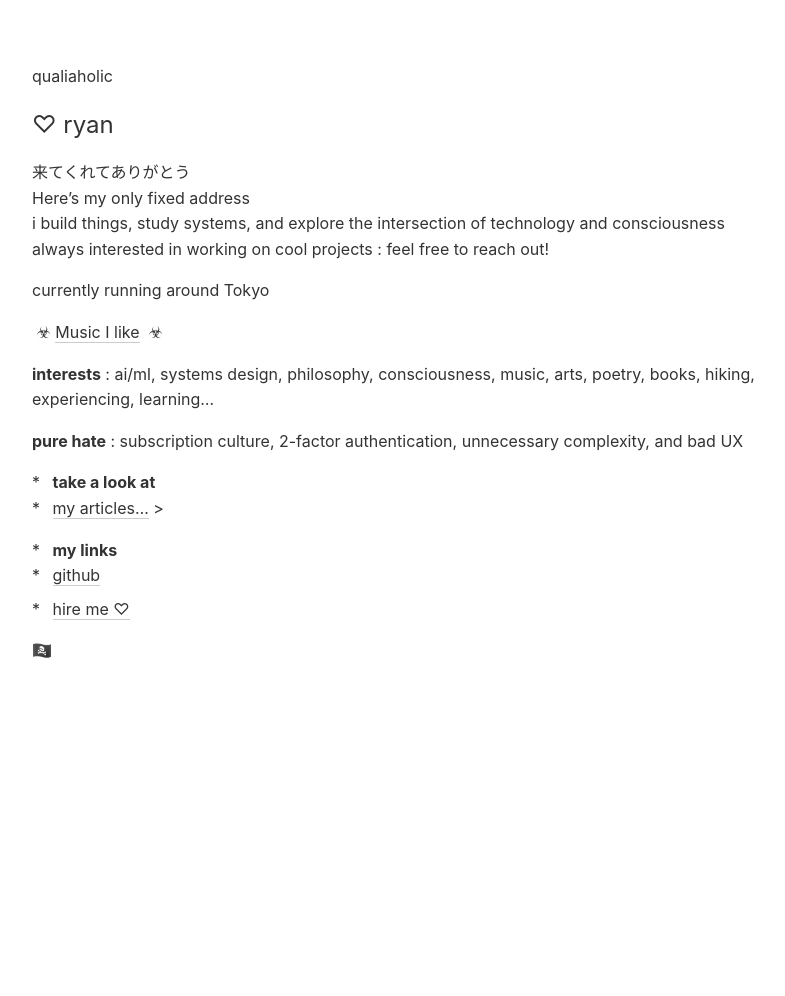
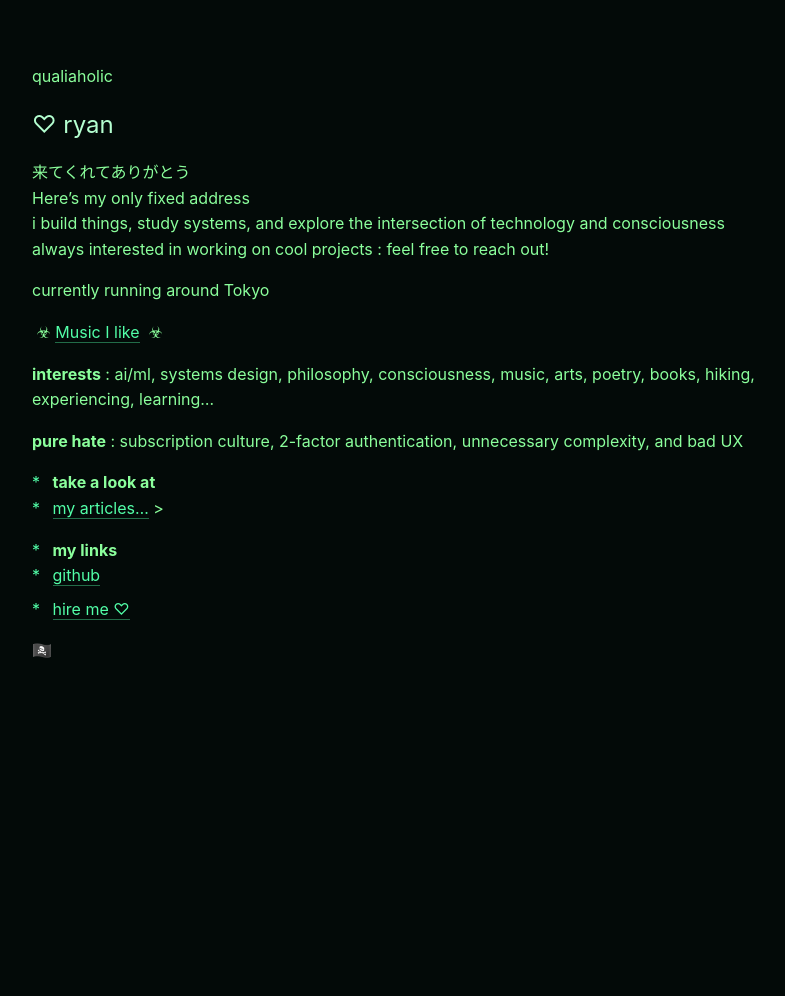
Before and after one commit to qualiaholic/qualiaholic.com, a Jekyll site: the page built from index.markdown, in a window 1280 px wide. Shown: the whole page, without its empty margins (240-1025 px from the left). Built offline with Jekyll 4.4.1, drawn with Linux system fonts in a browser that asks for light colours.

Commit message:
Switch to neon dark theme

```diff
--- a/assets/main.css
+++ b/assets/main.css
@@ -7,8 +7,8 @@
 body {
     font-family: -apple-system, BlinkMacSystemFont, "Segoe UI", Roboto, "Helvetica Neue", Arial, sans-serif;
     line-height: 1.6;
-    color: #333;
-    background-color: #fff;
+    color: #8bff9c;
+    background-color: #030a08;
     padding: 2rem;
     max-width: 800px;
     margin: 0 auto;
@@ -22,6 +22,7 @@ h1 {
     font-size: 1.5rem;
     font-weight: 400;
     margin-bottom: 1rem;
+    color: #b4ffd0;
 }
 
 h2 {
@@ -29,6 +30,7 @@ h2 {
     font-weight: 400;
     margin-top: 2rem;
     margin-bottom: 1rem;
+    color: #9cffc6;
 }
 
 p {
@@ -36,14 +38,15 @@ p {
 }
 
 a {
-    color: #333;
+    color: #52ffa8;
     text-decoration: none;
-    border-bottom: 1px solid #ccc;
-    transition: border-color 0.2s;
+    border-bottom: 1px solid rgba(82, 255, 168, 0.4);
+    transition: border-color 0.2s, color 0.2s;
 }
 
 a:hover {
-    border-bottom-color: #333;
+    color: #9cffc6;
+    border-bottom-color: #9cffc6;
 }
 
 ul {
@@ -58,6 +61,7 @@ ul li {
 ul li::before {
     content: "* ";
     margin-right: 0.5rem;
+    color: #52ffa8;
 }
 
 .home {
@@ -75,18 +79,19 @@ br {
 
 /* Code blocks */
 code {
-    background-color: #f5f5f5;
+    background-color: rgba(82, 255, 168, 0.15);
     padding: 0.2em 0.4em;
     border-radius: 3px;
     font-size: 0.9em;
 }
 
 pre {
-    background-color: #f5f5f5;
+    background-color: rgba(82, 255, 168, 0.08);
     padding: 1rem;
     border-radius: 3px;
     overflow-x: auto;
     margin-bottom: 1rem;
+    border: 1px solid rgba(82, 255, 168, 0.2);
 }
 
 pre code {
@@ -104,7 +109,7 @@ pre code {
 }
 
 .post time {
-    color: #666;
+    color: rgba(139, 255, 156, 0.7);
     font-size: 0.9rem;
 }
 
@@ -115,7 +120,7 @@ pre code {
 .post footer {
     margin-top: 3rem;
     padding-top: 2rem;
-    border-top: 1px solid #eee;
+    border-top: 1px solid rgba(82, 255, 168, 0.2);
 }
 
 /* Responsive */
```
